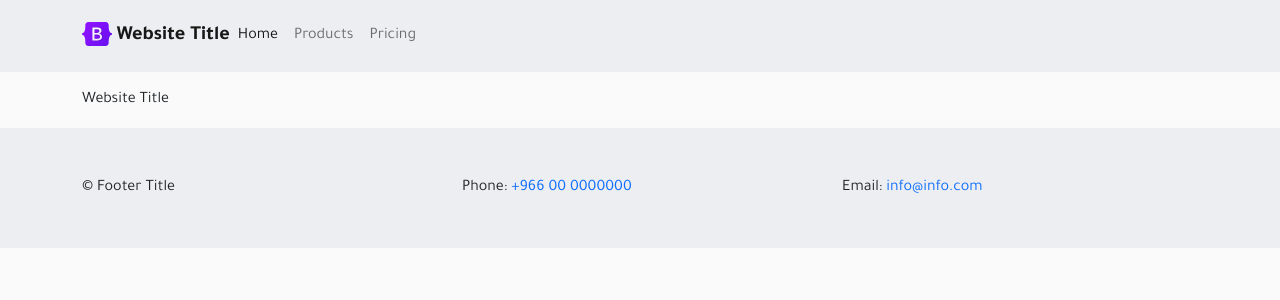
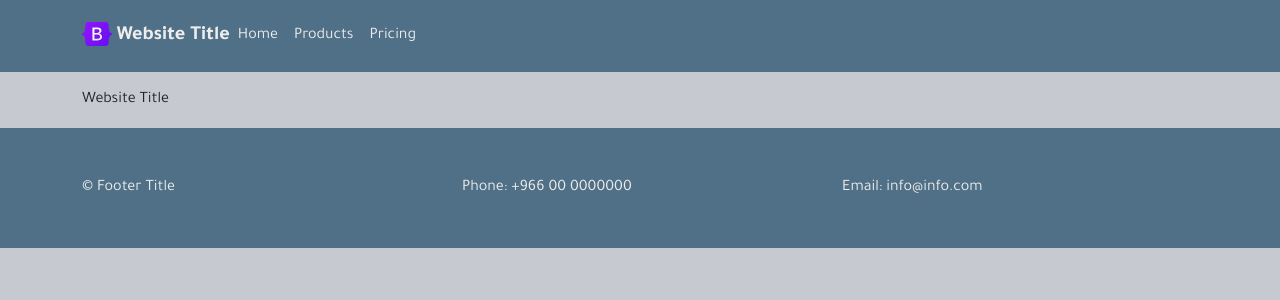
Before and after one commit to asim3/django-template, a Django app: template setup/apps/templates/base/base.html in a window 1280 px wide. Shown: the top 300 px of the page. Run offline with Django 3.2, Linux system fonts and the light colour scheme; the template is opened without the code that fills it, so the values that code supplies are empty.

Commit message:
update CSS colors

```diff
--- a/setup/apps/templates/base/base.html
+++ b/setup/apps/templates/base/base.html
@@ -13,7 +13,7 @@
   <body style="direction: ltr!important;text-align: left!important;">
 {% endif %}
 
-    <nav class="navbar navbar-expand-lg navbar-light bg-main-bg">
+    <nav class="navbar navbar-expand-lg bg-color-header text-color-header">
 
         {% include "base/header.html" %}
 
@@ -50,7 +50,7 @@
 
 
 
-    <footer class="bg-main-bg py-5">
+    <footer class="bg-color-header text-color-header py-5">
 
         {% include "base/footer.html" %}
 
--- a/setup/static_resources/css/main.css
+++ b/setup/static_resources/css/main.css
@@ -1,10 +1,11 @@
 :root {
-    --main-1: #0f67e2;
-    --main-2: #1d99ff;
-    --main-3: #dfdfdf;
-    --main-4: #fafafa;
-    --main-border: #e3e7af;
-    --main-bg: #edeef1;
+    --color-title: #5E5958;
+    --color-main: #707070;
+    --color-border: #707070;
+    --color-background: #C6CAD0;
+    --color-header-text: #EDEDED;
+    --color-header-background: #4F7086;
+    --color-special: #DEB194;
 }
 
 
@@ -29,7 +30,7 @@ head, body {
 
 body {
     font-family: main-font-regular, TimesNewRoman, sans-serif;
-    background-color: var(--main-4);
+    background-color: var(--color-background);
 }
 
 input, button, submit {
@@ -38,6 +39,7 @@ input, button, submit {
 
 a, a:hover {
     text-decoration: none!important;
+    color: inherit !important;
     cursor: pointer;
 }
 
@@ -62,7 +64,7 @@ input[type="text"], input[type="email"], select {
 	font-weight: 400;
 	line-height: 1.5;
 	color: #212529;
-    background: linear-gradient(0deg, var(--main-3) 50%, var(--main-4) 100%);
+    background: linear-gradient(0deg, var(--color-special) 50%, rgba(255, 255, 255, 0) 100%);
 	border: 1px solid #ced4da;
 	border-radius: .25rem;
 	transition: border-color .15s ease-in-out,box-shadow .15s ease-in-out;
@@ -87,46 +89,55 @@ li {
 
 
 
-
-.bg-main-1 {
-    background-color: var(--main-1);
+.text-color-title {
+    color: var(--color-title)
 }
 
-.bg-main-2 {
-    background-color: var(--main-2);
+.text-color-main {
+    color: var(--color-main)
 }
 
-.bg-main-3 {
-    background-color: var(--main-3);
+.text-color-header {
+    color: var(--color-header-text)
 }
 
-.bg-main-4 {
-    background: var(--main-1);
-    background: linear-gradient(245deg, var(--main-1) 55%, var(--main-2) 100%);
-}
-
-.bg-main-bg {
-    background-color: var(--main-bg);
-}
-
-.text-main-1 {
-    color: var(--main-1);
-}
-
-.text-main-2 {
-    color: var(--main-2);
-}
-
-.text-main-3 {
-    color: var(--main-3);
-}
-
-.text-main-4 {
-    color: var(--main-4);
+.text-color-special {
+    color: var(--color-special)
 }
 
 
 
+.border-color-main {
+    border-color: var(--color-border)
+}
+
+.border-color-special {
+    border-color: var(--color-special)
+}
+
+
+
+.bg-color-main {
+    background-color: var(--color-background)
+}
+
+.bg-color-header {
+    background-color: var(--color-header-background)
+}
+
+.bg-color-special {
+    background-color: var(--color-special)
+}
+
+.bg-color-gradient {
+    background: var(--color-background);
+    background: linear-gradient(245deg, var(--color-background) 50%, rgba(255, 255, 255, 0) 100%);
+}
+
+.bg-color-gradient-special {
+    background: var(--color-special);
+    background: linear-gradient(245deg, var(--color-special) 50%, rgba(255, 255, 255, 0) 100%);
+}
 
 
 
```
